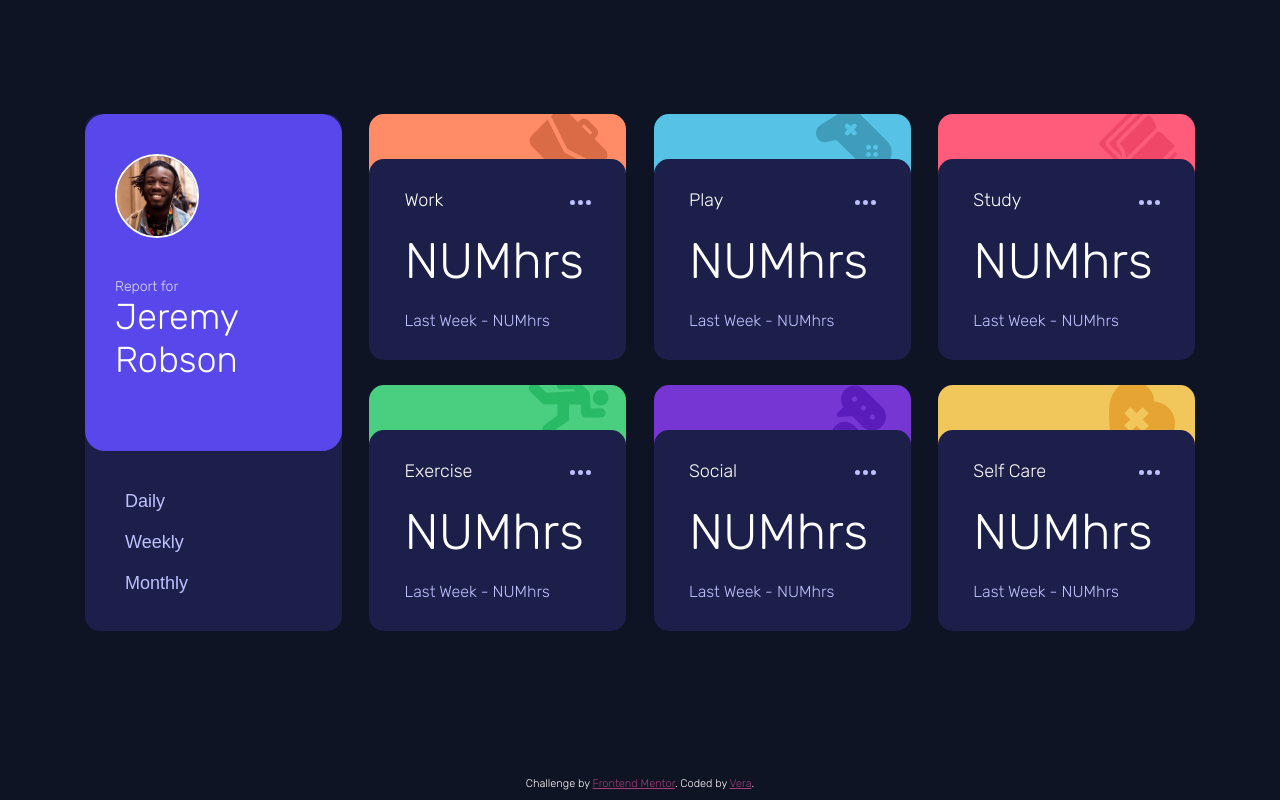
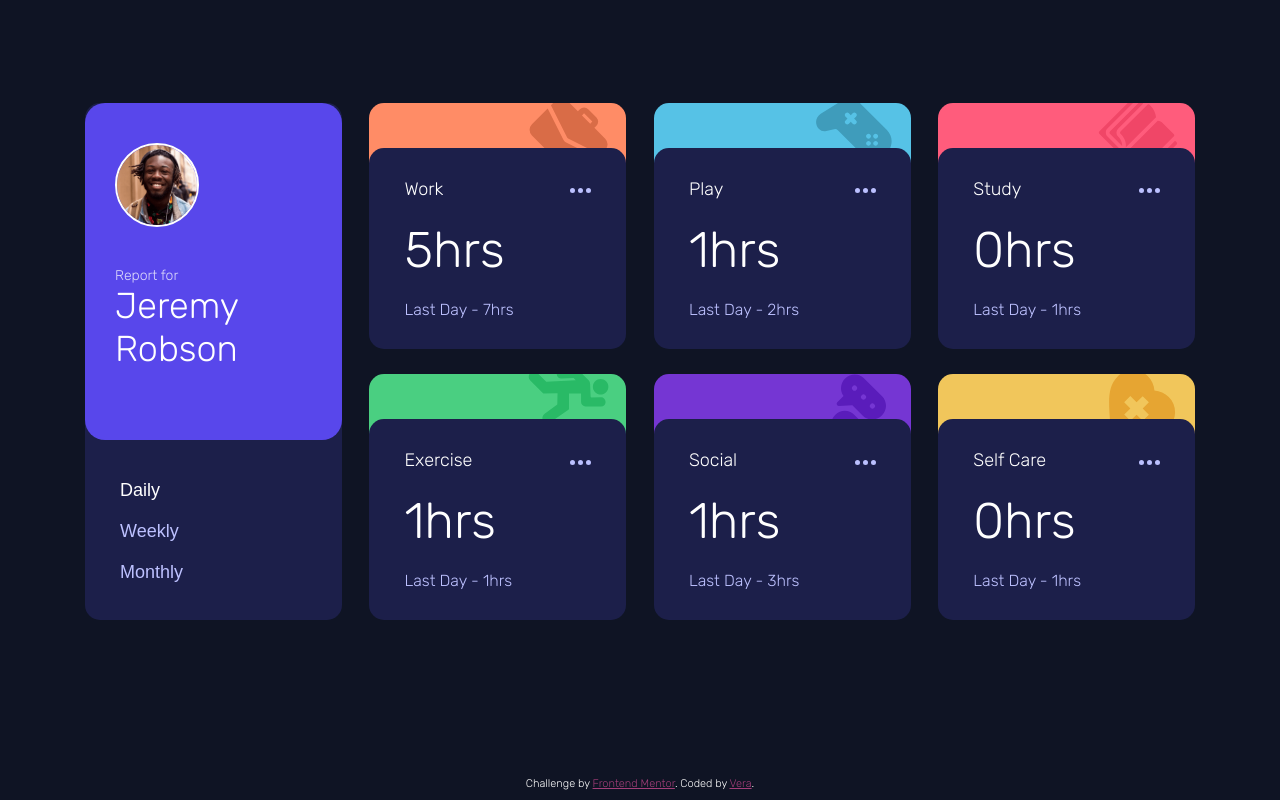
Before and after one commit to potatbut/time-tracking-dashboard, a plain HTML site: page index.html in a window 1280 px wide. Both pictures are taken after a click on the button "Daily". Drawn offline with Linux system fonts and the light colour scheme.

Commit message:
Data update functionality, style settings

```diff
--- a/index.html
+++ b/index.html
@@ -27,16 +27,16 @@
               <h1 class="profile__name">Jeremy Robson</h1>
             </div>
             <nav class="profile__navigation">
-              <button class="profile__button">Daily</button>
-              <button class="profile__button">Weekly</button>
-              <button class="profile__button">Monthly</button>
+              <button class="profile__button button-active" data-timeline="daily">Daily</button>
+              <button class="profile__button" data-timeline="weekly">Weekly</button>
+              <button class="profile__button" data-timeline="monthly">Monthly</button>
             </nav>
           </div>
 
-          <div class="info work">
+            <!-- <div class="info work">
               <div class="info__wrapper">
                 <div class="info__label">Work</div>
-              <button class="info__button" title="s m t h"><img src="images/icon-ellipsis.svg" alt="button icon"> </button>
+                <button class="info__button" ><img src="images/icon-ellipsis.svg" alt="button icon"> </button>
                 <div class="info__amount">NUMhrs</div>
                 <div class="info__note">Last Week - NUMhrs</div>
               </div>
@@ -45,7 +45,7 @@
             <div class="info play">
               <div class="info__wrapper">
                 <div class="info__label">Play</div>
-              <button class="info__button" title="s m t h"><img src="images/icon-ellipsis.svg" alt="button icon"> </button>
+                <button class="info__button" ><img src="images/icon-ellipsis.svg" alt="button icon"> </button>
                 <div class="info__amount">NUMhrs</div>
                 <div class="info__note">Last Week - NUMhrs</div>
               </div>
@@ -54,7 +54,7 @@
             <div class="info study">
               <div class="info__wrapper">
                 <div class="info__label">Study</div>
-              <button class="info__button" title="s m t h"><img src="images/icon-ellipsis.svg" alt="button icon"> </button>
+                <button class="info__button" ><img src="images/icon-ellipsis.svg" alt="button icon"> </button>
                 <div class="info__amount">NUMhrs</div>
                 <div class="info__note">Last Week - NUMhrs</div>
               </div>
@@ -63,7 +63,7 @@
             <div class="info exercise">
               <div class="info__wrapper">
                 <div class="info__label">Exercise</div>
-              <button class="info__button" title="s m t h"><img src="images/icon-ellipsis.svg" alt="button icon"> </button>
+                <button class="info__button" ><img src="images/icon-ellipsis.svg" alt="button icon"> </button>
                 <div class="info__amount">NUMhrs</div>
                 <div class="info__note">Last Week - NUMhrs</div>
               </div>
@@ -72,7 +72,7 @@
             <div class="info social">
               <div class="info__wrapper">
                 <div class="info__label">Social</div>
-              <button class="info__button" title="s m t h"><img src="images/icon-ellipsis.svg" alt="button icon"> </button>
+                <button class="info__button" ><img src="images/icon-ellipsis.svg" alt="button icon"> </button>
                 <div class="info__amount">NUMhrs</div>
                 <div class="info__note">Last Week - NUMhrs</div>
               </div>
@@ -81,11 +81,11 @@
             <div class="info self-care">
               <div class="info__wrapper">
                 <div class="info__label">Self Care</div>
-              <button class="info__button" title="s m t h"><img src="images/icon-ellipsis.svg" alt="" srcset=""> </button>
+                <button class="info__button" ><img src="images/icon-ellipsis.svg" alt="" srcset=""> </button>
                 <div class="info__amount">NUMhrs</div>
                 <div class="info__note">Last Week - NUMhrs</div>
               </div>
-          </div>
+            </div> -->
 
 
         </div>
--- a/index.js
+++ b/index.js
@@ -1,19 +1,96 @@
-const infoCards = document.querySelectorAll('.info__button')
+const dataLink = `data/data.json`
+const dashboard = document.querySelector('.dashboard')
+const timelineButtons = document.querySelector('.profile__navigation')
+let activeTimeline = timelineButtons.querySelector('.button-active').textContent.toLowerCase()
 
-setTimeout(function(){
+
+fetch(dataLink)
+  .then(responce => {
+    return responce.json()
+  })
+  .then(cardData => {
+    setCardData(cardData, activeTimeline)
+
     onTransition()
-}, 1000)
+    updateTimelineData(cardData, activeTimeline)
+  })
+
+
+
+function setCardData(cardData, timeline) {
+
+  cardData.forEach((element, index) => {
+
+    const extraClass = element.title.toLowerCase().replace(' ', '-')
+    const cardWrapper = document.createElement('div')
+    cardWrapper.classList.add('info')
+    cardWrapper.classList.add(`${extraClass}`)
+    cardWrapper.innerHTML = cardTemplate
+      .replace('%CARD_TITLE%', element.title)
+      .replace('%CARD_CURRENT_TITLE%', element.timeframes[timeline].current)
+      .replace('%CARD_PREVIOUS_TITLE%', element.timeframes[timeline].previous)
+      .replace('%CARD_TIMELINE%', (timeline == 'daily') ? 'Day' : (timeline == 'weekly') ? 'Week' : (timeline == 'monthly') ? 'Month' : '')
+
+      console.log(cardWrapper.querySelector('.info__amount').classList.add('opacity'))
+    dashboard.appendChild(cardWrapper)
+
+    setTimeout(() => {
+      cardWrapper.querySelector('.info__amount').classList.remove('opacity')
+    }, 100);
+  })
+
+  addEffectsOnMoreButton()
+
+}
+
 
 function onTransition() {
   document.querySelector('body').removeAttribute('id')
 }
 
+function addEffectsOnMoreButton() {
+  const infoCards = document.querySelectorAll('.info__button')
 
   infoCards.forEach(infoCard => {
-  infoCard.addEventListener('mouseover', function() {
+    infoCard.addEventListener('mouseover', function () {
       infoCard.closest('.info__wrapper').classList.add('buttonActive')
     })
-  infoCard.addEventListener('mouseleave', function() {
+    infoCard.addEventListener('mouseout', function () {
       infoCard.closest('.info__wrapper').classList.remove('buttonActive')
     })
   });
+}
+
+function updateTimelineData(cardData) {
+  timelineButtons.addEventListener('click', function (element) {
+    if (element.target.classList.contains('profile__button')) {
+      const timelineButtonsArray = Array.from(timelineButtons.children)
+
+      timelineButtonsArray.forEach(element =>
+        element.classList.remove('button-active')
+      )
+
+      if (element.target.classList.contains('profile__button')) element.target.classList.add('button-active')
+
+      activeTimeline = element.target.getAttribute('data-timeline')
+      removeLastInfo()
+      setCardData(cardData, activeTimeline)
+    }
+
+  })
+
+}
+
+function removeLastInfo() {
+  const cards = document.querySelectorAll('.info')
+  cards.forEach(e => e.remove())
+}
+
+
+const cardTemplate = `
+            <div class="info__wrapper">
+              <div class="info__label">%CARD_TITLE%</div>
+              <button class="info__button"><img src="images/icon-ellipsis.svg" alt="button icon"> </button>
+              <div class="info__amount">%CARD_CURRENT_TITLE%hrs</div>
+              <div class="info__note">Last %CARD_TIMELINE% - %CARD_PREVIOUS_TITLE%hrs</div>
+            </div>`
--- a/style.scss
+++ b/style.scss
@@ -126,7 +126,7 @@ main {
       height: auto;
       flex-wrap: wrap;
       align-items: center;
-      padding: 30px 0 0 40px;
+      padding: 30px 0 25px;
     }
 
     &__button {
@@ -135,8 +135,9 @@ main {
       color: $Pale-blue;
       text-align: left;
       font-size: 18px;
+      padding-left: 35px;
       cursor: pointer;
-      &:hover {
+      &:hover, &.button-active {
         color: #ffffff;
       }
     }
@@ -147,6 +148,7 @@ main {
     border-bottom-left-radius: 50px;
     border-bottom-right-radius: 50px;
     cursor: pointer;
+
 
     &.work {
       @include info-card($Light-orange, 'images/icon-work.svg')
@@ -175,8 +177,14 @@ main {
       display: flex;
       flex-wrap: wrap;
       justify-content: space-between;
+
+
       &.buttonActive:hover {
         filter: brightness(1);
+        img {
+          background-color: rgb(255, 255, 255, 0.1);
+          box-shadow: 0px 0px 20px 0px rgb(255, 255, 255, 0.5);
+        }
       }
       &:hover {
         filter: brightness(1.2);
@@ -185,6 +193,10 @@ main {
     &__button {
       cursor: pointer;
       transition: $Transition;
+      img {
+        width: 100%;
+        transition: $Transition;
+      }
       &:hover {
         filter: brightness(1.6);
         transition: $Transition;
@@ -193,6 +205,13 @@ main {
     &__amount {
       font-size: 50px;
       line-height: 2;
+      flex-basis: 100%;
+      opacity: 1;
+      transition: $Transition;
+
+      &.opacity {
+        opacity: 0;
+      }
     }
     &__note {
       font-size: 16px;
```
Also changed, not shown: data/data.json (renamed from data.json), style.css, 2 other files. Lines whose indentation alone changed are shown as unchanged.
